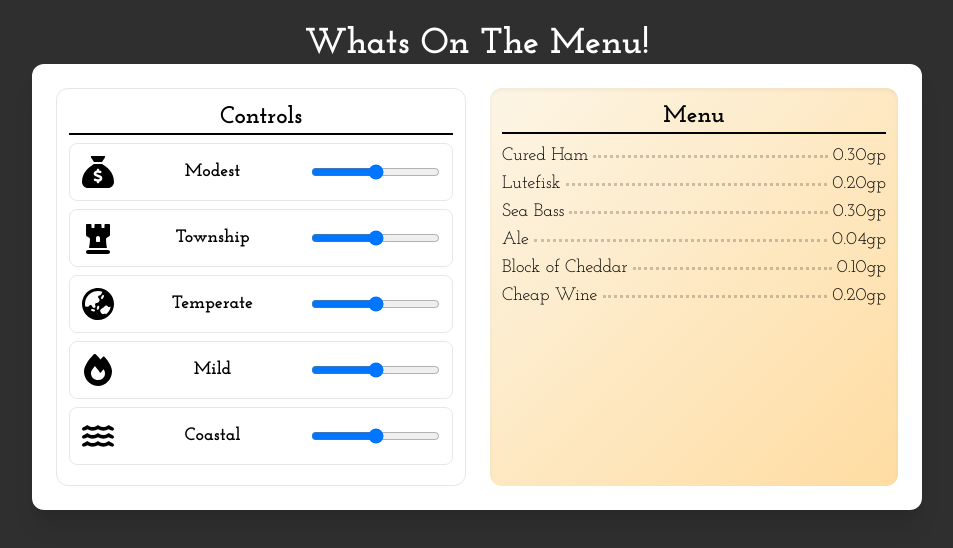
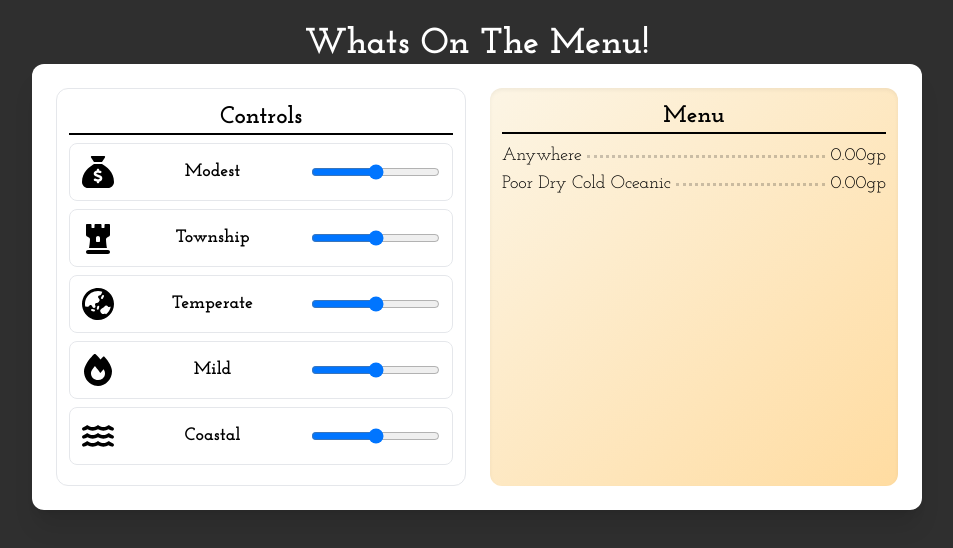
Before and after one commit to Justin-West/whats-on-the-menu, a Next.js app: page / in a window 1280 px wide. Shown: the top 548 px of the page, without its empty margins (163-1116 px from the left). Built offline with nearby package versions, Linux system fonts and the light colour scheme.

Commit message:
tweaks to food library

```diff
--- a/src/food.json
+++ b/src/food.json
@@ -1,54 +1,70 @@
 {
-  "food": [
+  "skyrimFood": [
     {
-      "name": "Cured Ham",
-      "price": 0.3,
-      "factors": [0, 0, 0, 0, 2]
+      "name": "Apple Cabbage Stew",
+      "price": 8,
+      "econ": -6,
+      "climate": 0,
+      "temp": -7,
+      "water": 8
     },
     {
-      "name": "Honey Roasted Ham",
-      "price": 0.6,
-      "factors": [7, 4, 1, 4, 4]
+      "name": "Apple Dumpling",
+      "price": 3,
+      "econ": 5,
+      "climate": 0,
+      "temp": -7,
+      "water": 5
     },
     {
-      "name": "Lutefisk",
-      "price": 0.2,
-      "factors": [-5, 0, 0, -7, -7]
+      "name": "Apple Pie",
+      "price": 5,
+      "econ": 5,
+      "climate": 0,
+      "temp": -7,
+      "water": 5
     },
     {
-      "name": "Sea Bass",
-      "price": 0.3,
-      "factors": [5, 0, 0, 5, -7]
+      "name": "Baked Potatoes",
+      "price": 2,
+      "econ": 0,
+      "climate": 0,
+      "temp": 0,
+      "water": 0
     },
     {
-      "name": "Freshwater Salmon",
-      "price": 0.25,
-      "factors": [3, 0, -7, -7, 4]
+      "name": "Beef Stew",
+      "price": 8,
+      "econ": 3,
+      "climate": 0,
+      "temp": -8,
+      "water": 3
+    }
+  ],
+  "testFood": [
+    {
+      "name": "Anywhere",
+      "price": 0,
+      "econ": 0,
+      "climate": 0,
+      "temp": 0,
+      "water": 0
     },
     {
-      "name": "Arctic Salmon",
-      "price": 0.42,
-      "factors": [5, 0, 0, -4, -5]
+      "name": "Poor Dry Cold Oceanic",
+      "price": 0,
+      "econ": -1,
+      "climate": -1,
+      "temp": -1,
+      "water": -1
     },
     {
-      "name": "Ale",
-      "price": 0.04,
-      "factors": [0, 0, 0, 0, 0]
-    },
-    {
-      "name": "Block of Cheddar",
-      "price": 0.1,
-      "factors": [0, 0, 0, 0, 0]
-    },
-    {
-      "name": "Cheap Wine",
-      "price": 0.2,
-      "factors": [-8, 0, 0, 0, 0]
-    },
-    {
-      "name": "Fine Wine",
-      "price": 10,
-      "factors": [7, 0, 0, 0, 0]
+      "name": "Rich Tropical Hot Inland",
+      "price": 0,
+      "econ": 10,
+      "climate": 10,
+      "temp": 10,
+      "water": 10
     }
   ]
 }
--- a/src/pages/index.tsx
+++ b/src/pages/index.tsx
@@ -49,7 +49,7 @@ export default function Home() {
         </h1>
 
         <main className="top-0 bottom-0 p-6 justify-center flex flex-wrap gap-6 rounded-xl bg-white shadow-xl">
-          <section className="max-w-2xl m-0 overflow-clip flex flex-col gap-2 rounded-xl p-3 border">
+          <section className="noprint max-w-2xl m-0 overflow-clip flex flex-col gap-2 rounded-xl p-3 border">
             <h1
               className={
                 josefin_slab.className +
--- a/src/pages/menu.tsx
+++ b/src/pages/menu.tsx
@@ -1,6 +1,6 @@
 "use client";
 import { useEffect, useState, Component } from "react";
-import { food } from "../food.json";
+import Food from "../food.json";
 
 type MenuItem = {
   name: string;
@@ -17,7 +17,7 @@ export default function Menu({ f }: { f: number[] }) {
   function GenMenu() {
     let m: MenuItem[] = new Array();
 
-    food.map((i) => {
+    Food.testFood.map((i) => {
       let score = 0;
 
       //-----econ-----
@@ -27,43 +27,35 @@ export default function Menu({ f }: { f: number[] }) {
       if (f[0] >= 5) priceMult = 1 + ((f[0] - 5) * (f[0] - 5) * power) / 20;
       else priceMult = 0.75 + f[0] / 20;
 
-      if (i.factors[0] >= 0) {
-        if (f[0] >= i.factors[0]) score += 1; //LOWPASS
+      if (i.econ >= 0) {
+        if (f[0] >= i.econ) score += 1; //LOWPASS
       } else {
-        if (f[0] <= Math.abs(i.factors[0])) score += 1; //HIGHPASS
+        if (f[0] <= 10 + i.econ) score += 1; //HIGHPASS
       }
 
       //-----scale-----
       // LOWPASS & randomly remove options
-      if (Math.random() < f[1] / 40 + 0.75) {
-        if (i.factors[1] >= 0) {
-          if (f[1] >= i.factors[1]) score += 1; //LOWPASS
-        } else {
-          if (f[1] <= Math.abs(i.factors[1])) score += 1; //HIGHPASS
-        }
-      }
+      if (Math.random() < f[1] / 40 + 0.75) score += 1;
 
       //-----climate-----
-      if (i.factors[2] >= 0) {
-        if (f[2] >= i.factors[2]) score += 1; //LOWPASS
+      if (i.climate >= 0) {
+        if (f[2] >= i.climate) score += 1; //LOWPASS
       } else {
-        if (f[2] <= Math.abs(i.factors[2])) score += 1; //HIGHPASS
+        if (f[2] <= 10 + i.climate) score += 1; //HIGHPASS
       }
 
       //-----temp-----
-      //DISTANCE
-      if (i.factors[3] >= 0) {
-        if (f[3] >= i.factors[3]) score += 1; //LOWPASS
+      if (i.temp >= 0) {
+        if (f[3] >= i.temp) score += 1; //LOWPASS
       } else {
-        if (f[3] <= Math.abs(i.factors[3])) score += 1; //HIGHPASS
+        if (f[3] <= 10 + i.temp) score += 1; //HIGHPASS
       }
 
       //-----water-----
-      //DISTANCE
-      if (i.factors[4] >= 0) {
-        if (f[4] >= i.factors[4]) score += 1; //LOWPASS
+      if (i.water >= 0) {
+        if (f[4] >= i.water) score += 1; //LOWPASS
       } else {
-        if (f[4] <= Math.abs(i.factors[4])) score += 1; //HIGHPASS
+        if (f[4] <= 10 + i.water) score += 1; //HIGHPASS
       }
 
       if (score >= 5) {
--- a/src/styles/globals.css
+++ b/src/styles/globals.css
@@ -25,3 +25,9 @@ a {
   height: 16px;
   margin: 0 5px 0 5px;
 }
+
+@media print {
+  .noprint {
+    display: none;
+  }
+}
```
